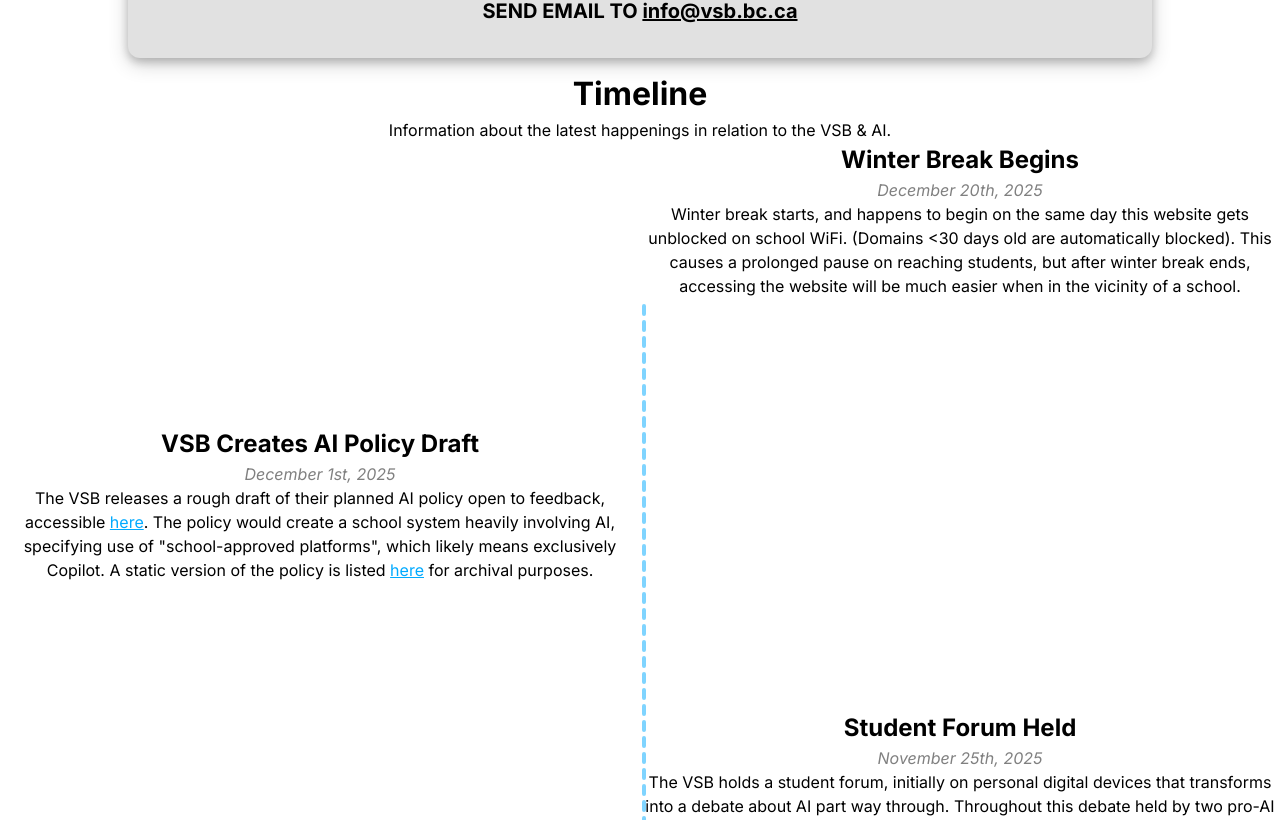
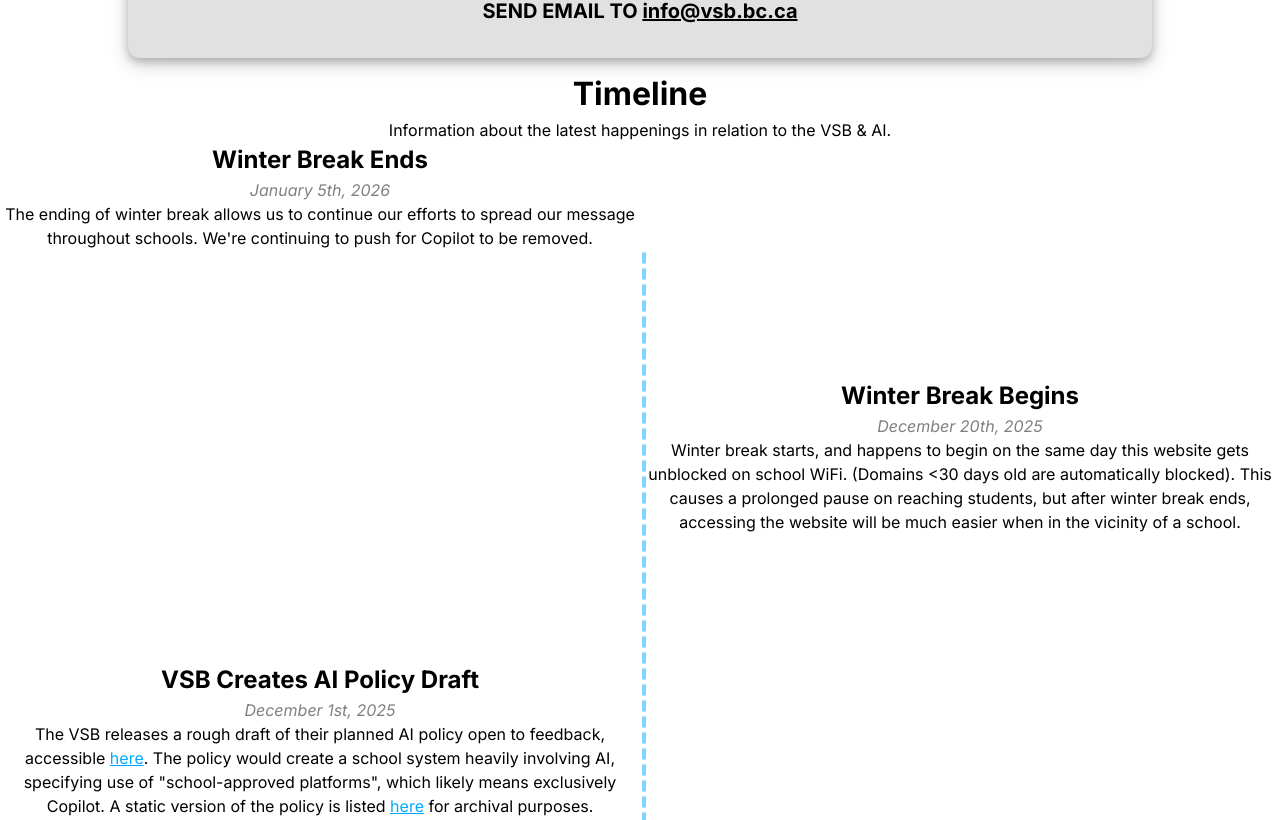
Before and after one commit to Henry-VI/stop-using-copilot, a SvelteKit app: page / in a window 1280 px wide. Shown: the part 1789-2609 px from the top of the page. Built offline with nearby package versions, Linux system fonts and the light colour scheme.

Commit message:
remove discord, update timeline

```diff
--- a/src/routes/+layout.svelte
+++ b/src/routes/+layout.svelte
@@ -26,7 +26,6 @@
   </span>
   <div class="w-14 md:w-auto">
     <a href="https://socialbc.ca/@vsb_copilot" target="_blank"><Mastodon class="inline text-neutral-500" width={20} height={20}/></a>
-    <a href="https://discord.gg/vqnSCvPn" target="_blank"><Discord class="inline text-neutral-500" width={20} height={20}/></a>
   </div>
 </nav>
 {@render children()}
@@ -34,7 +33,6 @@
   Email Us! - <a href="mailto:stopcopilot@henryvaniersel.ca">stopcopilot@henryvaniersel.ca</a>
   <div>
     <a href="https://socialbc.ca/@vsb_copilot" target="_blank"><Mastodon class="inline text-neutral-500"/></a>
-    <a href="https://discord.gg/vqnSCvPn" target="_blank"><Discord class="inline text-neutral-500"/></a>
   </div>
   <div class="mt-4 text-neutral-500"><em>This website was inspired by <a href="https://fightchatcontrol.eu" target="_blank">fightchatcontrol.eu</a> (just a bit more scuffed)</em></div>
   <div class="text-neutral-500 italic">This work is licensed under <a href="https://creativecommons.org/licenses/by/4.0/" target="_blank">CC BY 4.0</a>. If sourcing this page, please credit us!</div>
--- a/src/routes/+page.svelte
+++ b/src/routes/+page.svelte
@@ -128,6 +128,17 @@ Sincerely,
     <div id="timeline">
       <h1>Timeline</h1>
       <div>Information about the latest happenings in relation to the VSB &amp; AI.</div>
+      <div class="timeline-item">
+        <h2>Winter Break Ends</h2>
+        <div><em>January 5th, 2026</em></div>
+        <div>The ending of winter break allows us to continue our efforts to spread our message throughout schools. We're continuing to push for Copilot to be removed.</div>
+      </div>
+      <svg width="32" id="mobile-timeline-line-1">
+        <path
+       style="fill:#00aaff;fill-opacity:1;stroke:#00aaff;stroke-width:4;stroke-linecap:round;stroke-dasharray: 8px;stroke-opacity: 0.5;"
+       d="m 16,16 0,128"
+       id="path1" />
+      </svg>
       <div class="timeline-item timeline-item-2">
         <h2>Winter Break Begins</h2>
         <div><em>December 20th, 2025</em></div>
@@ -164,10 +175,10 @@ Sincerely,
        d="m 16,16 0,128"
        id="path1" />
       </svg>
-      <svg width="32" id="desktop-timeline-line" height="1000">
+      <svg width="32" id="desktop-timeline-line" height="1300">
         <path
        style="fill:#00aaff;fill-opacity:1;stroke:#00aaff;stroke-width:4;stroke-linecap:round;stroke-opacity:0.5;stroke-dasharray: 8px;"
-       d="m 16,16 0,1000"
+       d="m 16,16 0,1300"
        id="path1" />
       </svg>
       <div class="timeline-item">
--- a/src/routes/layout.css
+++ b/src/routes/layout.css
@@ -338,7 +338,7 @@ img {
   #desktop-timeline-line {
     display: initial;
     position: absolute;
-    transform: translateY(-50rem) translateX(-0.75rem);
+    transform: translateY(-68rem) translateX(-0.75rem);
   }
   #mobile-timeline-line-1, #mobile-timeline-line-2 {
     display: none;
--- /dev/null
+++ b/static/compat.html
@@ -0,0 +1,19 @@
+<!DOCTYPE html>
+<html lang="en-ca">
+  <head>
+    <title>Stop Microsoft Copilot!</title>
+  </head>
+  <body>
+    <h1>Dear VSB: Stop Using Microsoft Copilot!</h1>
+    <h3>(Open Petition)</h3>
+    <img src="favicon.png">
+    <hr>
+    <h1>Why?</h1>
+    <p>
+      <ol>
+        <li><b>AI is Destroying the Environment.</b> AI data-centers in developing areas are destroying communities, ecosystems, and resource supplies in developing nations, creating damages too vast to recount here. Further reading in <em>Empire of AI</em> by Karen Hao if you'd like to hear more on the subject.</li>
+        <li><b>AI isn't Beneficial to Learning.</b> Copilot AI (Microsoft's rebranding of ChatGPT) will be implemented inside of software like Microsoft Word next year, meaning soon you'll be able to cheat on your homework and never need to open a new tab. It goes without saying, but that isn't amazing for our ability to learn.</li>
+      </ol>
+    </p>
+  </body>
+</html>
```
